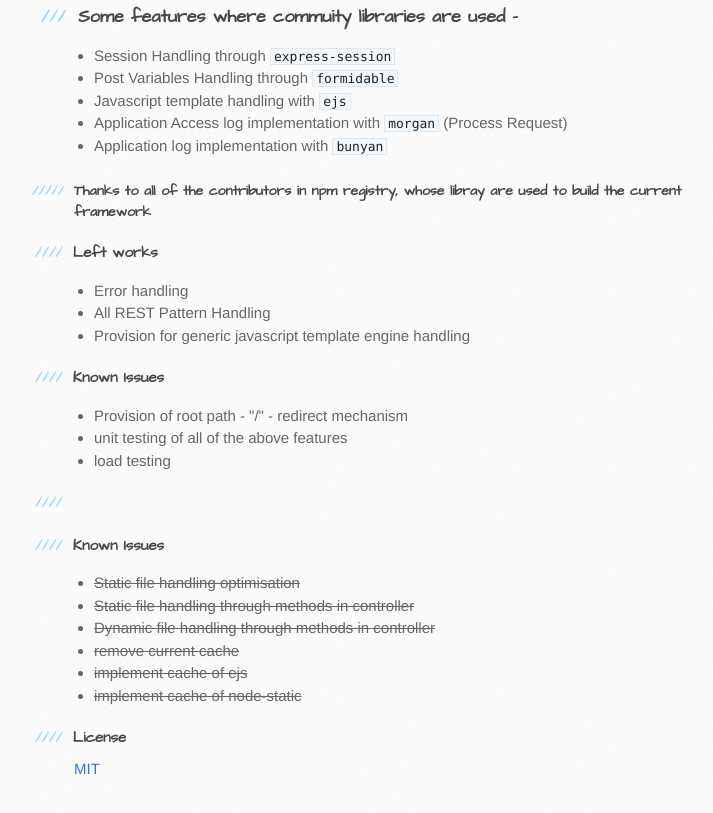
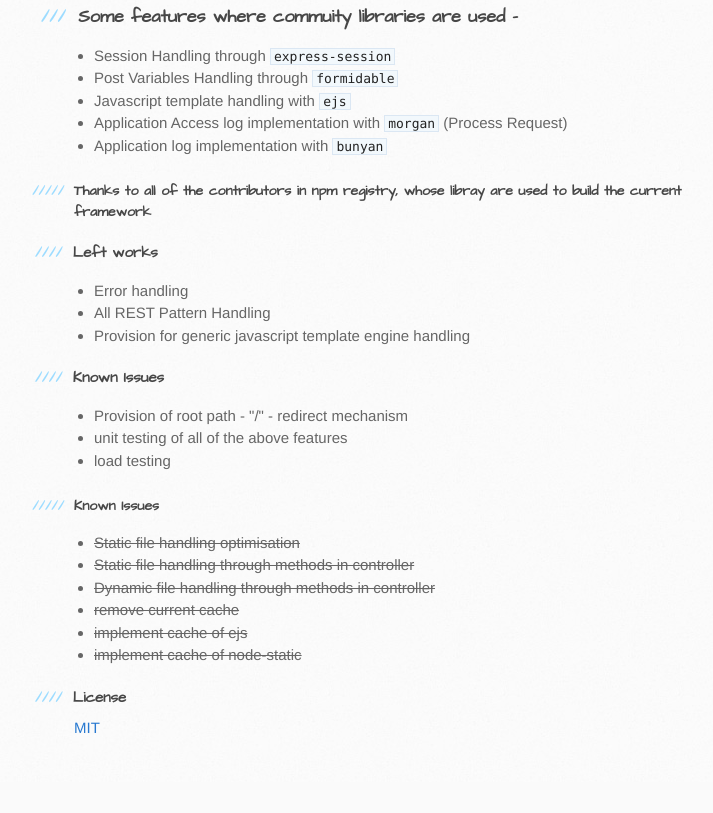
Before and after one commit to piyasde/minimalweb, a plain HTML site: page index.html in a window 1280 px wide. Shown: the part 4506-5319 px from the top of the page, without its empty margins (96-809 px from the left). After the commit the page ends 5288 px from the top, so only its background shows below. Drawn offline with Linux system fonts and the light colour scheme.

Commit message:
Update index.html

```diff
--- a/index.html
+++ b/index.html
@@ -202,9 +202,9 @@ minimalweb.spawn(<span class="pl-s1"><span class="pl-pds">"</span>127.0.0.1<span
 <li>  load testing </li>
 </ul>
 
-<h4>
-<h4>
-<a id="version018-changes" class="anchor" href="#version018-changes" aria-hidden="true"><span class="octicon octicon-link"></span></a>Known Issues</h4>
+
+<h5>
+<a id="version018-changes" class="anchor" href="#version018-changes" aria-hidden="true"><span class="octicon octicon-link"></span></a>Known Issues</h5>
 <ul>
 <li><del>  Static file handling optimisation </del></li>
 <li><del>  Static file handling through methods in controller </del></li>
```
